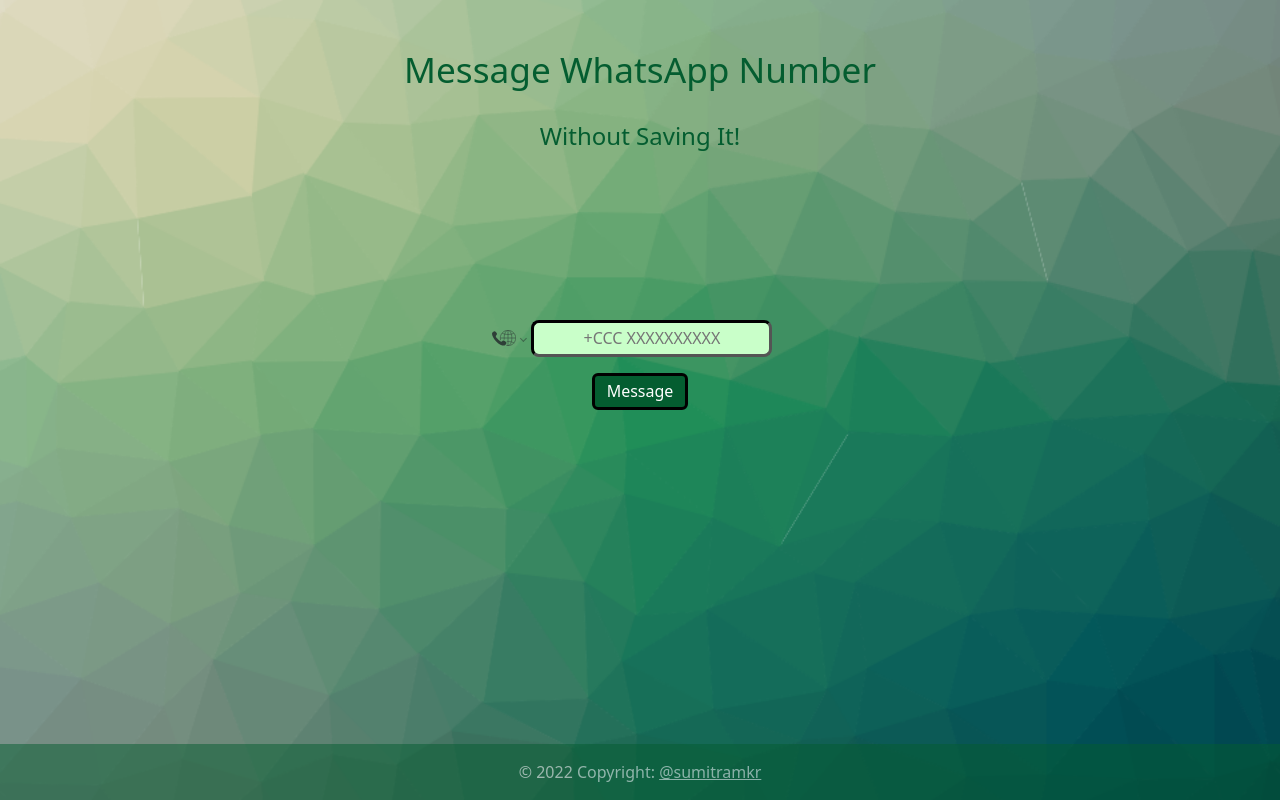
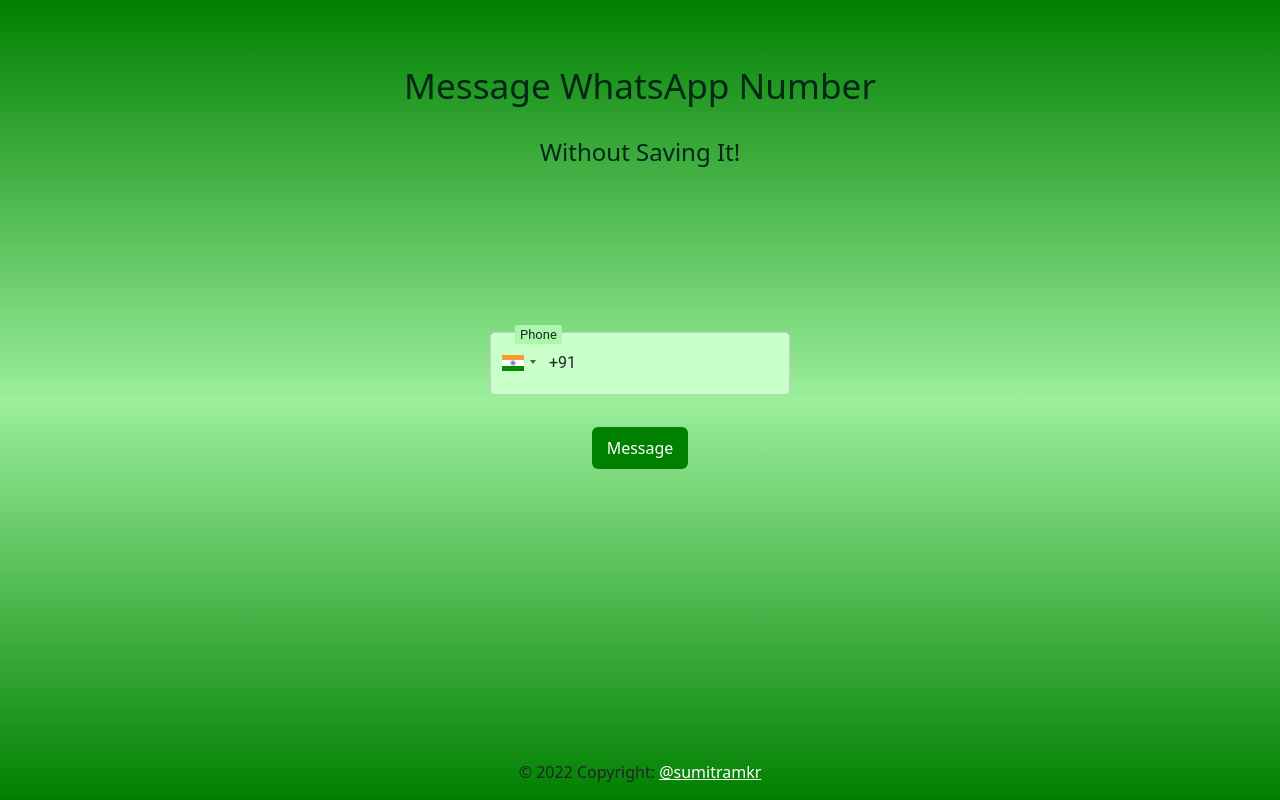
Before and after one commit to sumitramkr/no-contacts, a React (Create React App) app: page / in a window 1280 px wide. Built offline with nearby package versions, Linux system fonts and the light colour scheme.

Commit message:
Refactor UI components and dependencies

```diff
--- a/package.json
+++ b/package.json
@@ -8,12 +8,10 @@
     "@testing-library/react": "^13.3.0",
     "@testing-library/user-event": "^13.5.0",
     "bootstrap": "^5.2.0",
-    "mdb-react-ui-kit": "^4.1.0",
     "react": "^18.2.0",
     "react-bootstrap": "^2.5.0",
     "react-dom": "^18.2.0",
     "react-phone-input-2": "^2.15.1",
-    "react-phone-number-input": "^3.2.6",
     "react-scripts": "5.0.1",
     "web-vitals": "^2.1.4"
   },
--- a/src/App.css
+++ b/src/App.css
@@ -4,7 +4,9 @@
 
 #background {
   z-index: -1;
-  background-image: url(/public/photos/bg.png);
+  /* background-image: url(/public/photos/bg.png); */
+  background-color: #cccccc;
+  background-image: repeating-linear-gradient(green, rgb(156, 239, 156), green);
   height: 100vh;
   width: 100vw;
   position: fixed;
@@ -12,21 +14,32 @@
   background-position: center;
 }
 
+.app {
+  z-index: 1;
+  display: flex;
+  flex-direction: column;
+  justify-content: center;
+  align-items: center;
+  flex: 1;
+  height: 100vh;
+  width: 100vw;
+  background-color: "red";
+}
+
 h1 {
   font-size: 2.2rem !important;
-  color: hsl(150, 92%, 19%);
+  color: hsl(151, 95%, 8%);
   margin-top: 2rem !important;
   margin-bottom: 2rem !important;
 }
 
 h2 {
   font-size: 1.5rem !important;
-  color: hsl(150, 92%, 19%);
+  color: hsl(151, 95%, 8%);
 }
 
 .header {
-  /* background-color: #198754; */
-  padding-top: 1rem;
+  padding: 2rem;
   text-align: justify;
   position: fixed;
   top: 0;
@@ -34,57 +47,42 @@
   text-align: center;
 }
 
-#footer {
+.footer {
   position: fixed;
   bottom: 0;
-  width: 100%;
+  width: 100vw;
+  padding: 1rem;
+  text-align: center;
 }
 
-.p-3 {
-  background-color: hsl(150, 92%, 19%);
-  opacity: 50%;
+.mobileForm {
+  display: flex;
+  padding: 1rem;
+  flex-direction: column;
+  justify-content: center;
+  align-items: center;
+  width: auto;
+  height: auto;
 }
 
-.form-control {
-  margin-bottom: 1rem;
+.buttonRow {
+  margin-top: 2rem !important;
 }
 
-.phone {
-  margin-top: 20rem !important;
+.phoneInput {
+  background-color: rgb(201, 255, 201) !important;
+  border-radius: 1rem;
+  border-color: green;
 }
 
-.buttonLink {
-  margin-top: 1rem !important;
-}
-
-.col-12 {
-  display: flex;
-  justify-content: center;
-  align-items: flex-end;
-  flex-wrap: nowrap;
-  align-content: stretch;
-  flex-direction: row;
-}
-
-.PhoneInputInput {
-  margin-right: 1rem;
-  background-color: rgb(201, 255, 201);
+.special-label{
+  background-color: rgb(171, 248, 171) !important;
+  border-radius: 0.1rem;
 }
 
 .btn-success {
-  --bs-btn-border-color: black !important;
+  --bs-btn-border-color: green !important;
   --bs-btn-border-width: 3px !important;
-  --bs-btn-bg: hsl(150, 92%, 19%) !important;
-  --bs-btn-line-height: 1.2 !important;
+  --bs-btn-bg: green !important;
+  --bs-btn-line-height: 1.5 !important;
 }
-
-input {
-  border-color: black;
-  border-radius: 0.5rem;
-  border-width: 3px;
-  height: 2.3rem;
-}
-
-input::placeholder {
-  text-align: center;
-}
--- a/src/App.jsx
+++ b/src/App.jsx
@@ -5,13 +5,15 @@
 import Mobileform from "./Mobileform";
 
 function App() {
-  return (
-    <div id="background">
-      <Header></Header>
-      <Mobileform></Mobileform>
-      <Footer></Footer>
-    </div>
-  );
+    return (
+        <div id="background">
+        <div className="app">
+            <Header />
+            <Mobileform />
+            <Footer />
+            </div>
+        </div>
+    );
 }
 
 export default App;
--- a/src/Footer.jsx
+++ b/src/Footer.jsx
@@ -1,17 +1,19 @@
 import React from "react";
-import { MDBFooter } from "mdb-react-ui-kit";
+import Container from "react-bootstrap/Container";
+import Row from "react-bootstrap/Row";
+import Col from "react-bootstrap/Col";
 
 export default function Footer() {
     return (
-    <div id="footer">
-      <MDBFooter className="text-center text-lg-left">
-        <div className="text-center p-3 text-white">
+        <Container className="footer">
+            <Row>
+                <Col>
                     &copy; {new Date().getFullYear()} Copyright:{" "}
                     <a className="text-white" href="https://github.com/sumitramkr/some">
                         @sumitramkr
                     </a>
-        </div>
-      </MDBFooter>
-    </div>
+                </Col>
+            </Row>
+        </Container>
     );
 }
--- a/src/Header.jsx
+++ b/src/Header.jsx
@@ -1,12 +1,21 @@
 import React from "react";
+import Container from "react-bootstrap/Container";
+import Row from "react-bootstrap/Row";
+import Col from "react-bootstrap/Col";
 
 export default function Header() {
-  return (
-    <div className="header">
-      <div id="header">
-        <h1>Message WhatsApp Number</h1>
-        <h2>Without Saving It!</h2>
-      </div>
-    </div>
-  );
+    return (
+        <Container className="header">
+            <Row>
+                <Col>
+                    <h1>Message WhatsApp Number</h1>
+                </Col>
+            </Row>
+            <Row>
+                <Col>
+                    <h2>Without Saving It!</h2>
+                </Col>
+            </Row>
+        </Container>
+    );
 }
--- a/src/Mobileform.jsx
+++ b/src/Mobileform.jsx
@@ -1,27 +1,38 @@
 import React, { useState } from "react";
-import "react-phone-number-input/style.css";
-import PhoneInput from "react-phone-number-input";
+import PhoneInput from "react-phone-input-2";
+import "react-phone-input-2/lib/material.css";
 import "bootstrap/dist/css/bootstrap.min.css";
+import Container from "react-bootstrap/Container";
+import Row from "react-bootstrap/Row";
+import Col from "react-bootstrap/Col";
 
 function Mobileform() {
     const [value, setValue] = useState();
     let phoneNumber = "https://wa.me/" + value;
     console.log(phoneNumber);
     return (
-    <div className="phone row">
-      <div className="col-12">
+        <Container className="mobileForm">
+            <Row>
+                <Col>
                     <PhoneInput
-          placeholder="+CCC XXXXXXXXXX"
+                        country={"in"}
+                        preferredCountries={["in", "us"]}
+                        placeholder="Mobile Number"
                         value={value}
-          onChange={setValue}
+                        onChange={phone => setValue(phone)}
+                        containerClass={"phoneInput"}
+                        inputClass={"phoneInput"}
                     />
-      </div>
-      <div className="buttonLink col-12">
+                </Col>
+            </Row>
+            <Row className="buttonRow">
+                <Col>
                     <a className="btn btn-success" href={phoneNumber} role="button">
                         Message
                     </a>
-      </div>
-    </div>
+                </Col>
+            </Row>
+        </Container>
     );
 }
 
```
Also changed, not shown: 1 other file (tests, documents, lock files or other folders). Lines whose indentation alone changed are shown as unchanged.
